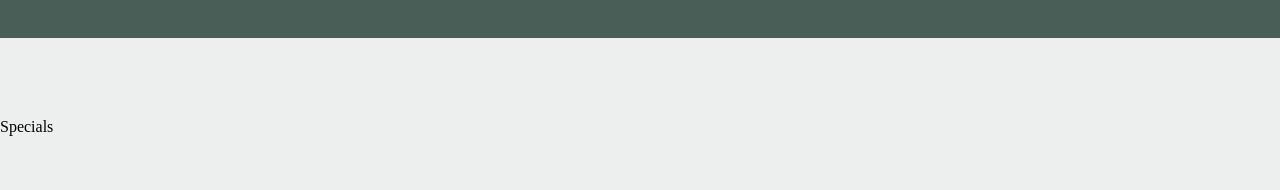
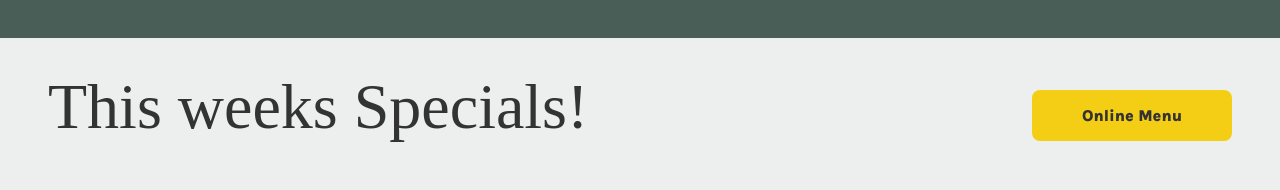
Before and after one commit to marventures/little-lemon-booking-website, a React (Create React App) app: page / in a window 1280 px wide. Shown: the part 762-952 px from the top of the page. Built offline with nearby package versions, Linux system fonts and the light colour scheme; a web font is replaced by a local one.

Commit message:
Add Specials component styles

```diff
--- a/src/components/Specials/Specials.js
+++ b/src/components/Specials/Specials.js
@@ -3,7 +3,10 @@ import './Specials.styles.css';
 const Specials = () => {
   return (
     <section name='menu' className='specials'>
-      Specials
+      <div className='specials-header'>
+        <h1 className='specials-title'>This weeks Specials!</h1>
+        <button className='menu-button'>Online Menu</button>
+      </div>
     </section>
   );
 };
--- a/src/components/Specials/Specials.styles.css
+++ b/src/components/Specials/Specials.styles.css
@@ -1,5 +1,52 @@
 /* SPECIALS */
 .specials {
   height: 100vh;
-  padding-top: 5rem;
+  padding: 2rem 2rem;
 }
+
+.specials-header {
+  display: grid;
+  place-items: center;
+}
+
+.specials-title {
+  font-weight: 500;
+  font-size: 38px;
+  color: #333;
+  margin-bottom: 1rem;
+}
+
+.menu-button {
+  font-family: 'Karla', sans-serif;
+  font-weight: 800;
+  background-color: #f4ce14;
+  color: #333;
+  padding: 1rem 2rem;
+  border-radius: 0.5rem;
+  width: 200px;
+  border: none;
+}
+
+@media (min-width: 768px) {
+  .specials {
+    padding: 2rem 3rem;
+  }
+
+  .specials-title {
+    font-size: 64px;
+  }
+}
+
+@media (min-width: 1024px) {
+  .specials-header {
+    display: flex;
+    align-items: center;
+    justify-content: space-between;
+  }
+}
+
+@media (min-width: 1440px) {
+  .specials {
+    padding: 8rem 20rem 0;
+  }
+}
```
